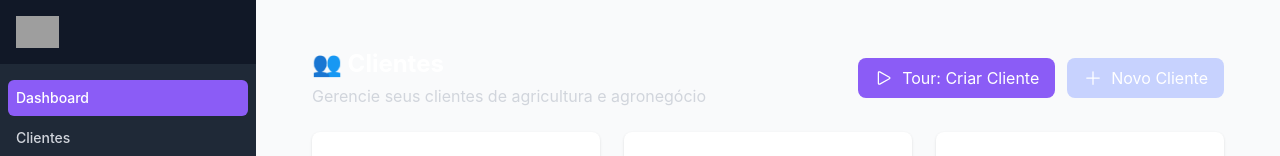
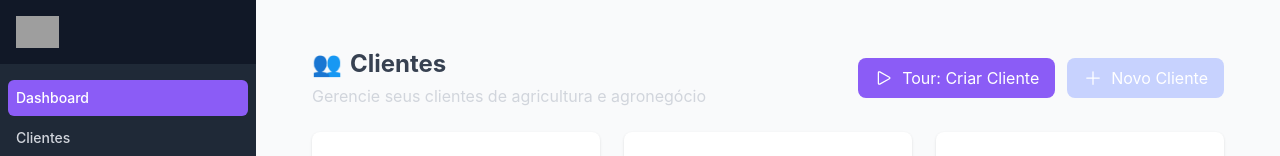
Before and after one commit to Jvctor/chatbot-tour, a React (Vite) app: page /clients in a window 1280 px wide. Shown: the top 156 px of the page. Built offline with nearby package versions, Linux system fonts and the light colour scheme; grey boxes are pictures that could not be loaded.

Commit message:
feat: criando componente pageHeader reutilizavel

```diff
--- /dev/null
+++ b/src/components/PageHeader.tsx
@@ -0,0 +1,86 @@
+import React from 'react';
+import { Link } from 'react-router-dom';
+
+interface ActionButton {
+  type: 'button' | 'link';
+  text: string;
+  icon?: React.ComponentType<{ className?: string }>;
+  onClick?: () => void;
+  to?: string;
+  className?: string;
+  testId?: string;
+}
+
+interface PageHeaderProps {
+  title: string;
+  subtitle?: string;
+  icon?: string;
+  actions?: ActionButton[];
+}
+
+const PageHeader: React.FC<PageHeaderProps> = ({
+  title,
+  subtitle,
+  icon,
+  actions = []
+}) => {
+  const renderAction = (action: ActionButton, index: number) => {
+    const baseClasses = "px-4 py-2 rounded-lg flex items-center space-x-2 transition-colors";
+    const className = action.className || "bg-secondary hover:bg-secondary-dark text-white";
+    const finalClasses = `${baseClasses} ${className}`;
+
+    const content = (
+      <>
+        {action.icon && <action.icon className="w-5 h-5" />}
+        <span>{action.text}</span>
+      </>
+    );
+
+    if (action.type === 'link' && action.to) {
+      return (
+        <Link
+          key={index}
+          to={action.to}
+          data-testid={action.testId}
+          className={finalClasses}
+        >
+          {content}
+        </Link>
+      );
+    }
+
+    return (
+      <button
+        key={index}
+        onClick={action.onClick}
+        data-testid={action.testId}
+        className={finalClasses}
+      >
+        {content}
+      </button>
+    );
+  };
+
+  return (
+    <div className="flex justify-between items-center mb-6">
+      <div>
+        <h1 className="text-2xl font-bold text-primary">
+          {icon && <span className="mr-2">{icon}</span>}
+          {title}
+        </h1>
+        {subtitle && (
+          <p className="text-gray-300 mt-1">
+            {subtitle}
+          </p>
+        )}
+      </div>
+      {actions.length > 0 && (
+        <div className="flex space-x-3">
+          {actions.map(renderAction)}
+        </div>
+      )}
+    </div>
+  );
+};
+
+export default PageHeader;
--- a/src/pages/Clients.tsx
+++ b/src/pages/Clients.tsx
@@ -1,51 +1,34 @@
 import React from 'react';
-import { Link } from 'react-router-dom';
 import { PlusIcon, UserIcon, PlayIcon } from '@heroicons/react/24/outline';
 import { mockClients } from '../data/mockData';
 import Table from '../components/Table';
 import StatCard from '../components/StatCard';
+import PageHeader from '../components/PageHeader';
 
 const Clients: React.FC = () => {
-
-  const getClientTypeLabel = (type: string) => {
-    return type === 'agriculture' ? 'Agricultura' : 'Agronegócio';
-  };
-
-  const getClientTypeColor = (type: string) => {
-    return type === 'agriculture'
-      ? 'bg-secondary-lightest text-primary-dark'
-      : 'bg-primary-lightest text-white';
-  };
-
   return (
     <div className="flex-1 p-6">
-      {/* Header */}
-      <div className="flex justify-between items-center mb-6">
-        <div>
-          <h1 className="text-2xl font-bold text-white">
-            👥 Clientes
-          </h1>
-          <p className="text-gray-300 mt-1">
-            Gerencie seus clientes de agricultura e agronegócio
-          </p>
-        </div>
-        <div className="flex space-x-3">
-          <button
-            className="bg-secondary hover:bg-secondary-dark text-white px-4 py-2 rounded-lg flex items-center space-x-2 transition-colors"
-          >
-            <PlayIcon className="w-5 h-5" />
-            <span>Tour: Criar Cliente</span>
-          </button>
-          <Link
-            to="/clients/create"
-            data-testid="novo-cliente-btn"
-            className="bg-secondary-light hover:bg-secondary text-white px-4 py-2 rounded-lg flex items-center space-x-2 transition-colors"
-          >
-            <PlusIcon className="w-5 h-5" />
-            <span>Novo Cliente</span>
-          </Link>
-        </div>
-      </div>
+      <PageHeader
+        title="Clientes"
+        subtitle="Gerencie seus clientes de agricultura e agronegócio"
+        icon="👥"
+        actions={[
+          {
+            type: 'button',
+            text: 'Tour: Criar Cliente',
+            icon: PlayIcon,
+            className: 'bg-secondary hover:bg-secondary-dark text-white'
+          },
+          {
+            type: 'link',
+            text: 'Novo Cliente',
+            icon: PlusIcon,
+            to: '/clients/create',
+            testId: 'novo-cliente-btn',
+            className: 'bg-secondary-light hover:bg-secondary text-white'
+          }
+        ]}
+      />
       <div className="grid grid-cols-1 md:grid-cols-3 gap-6 mb-6">
         <StatCard
           title="Total de Clientes"
```
